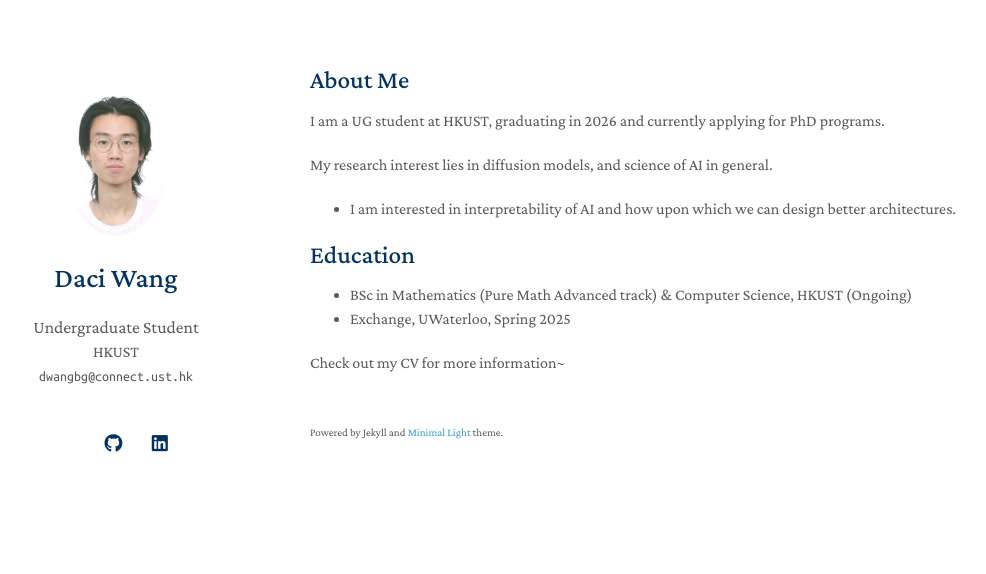
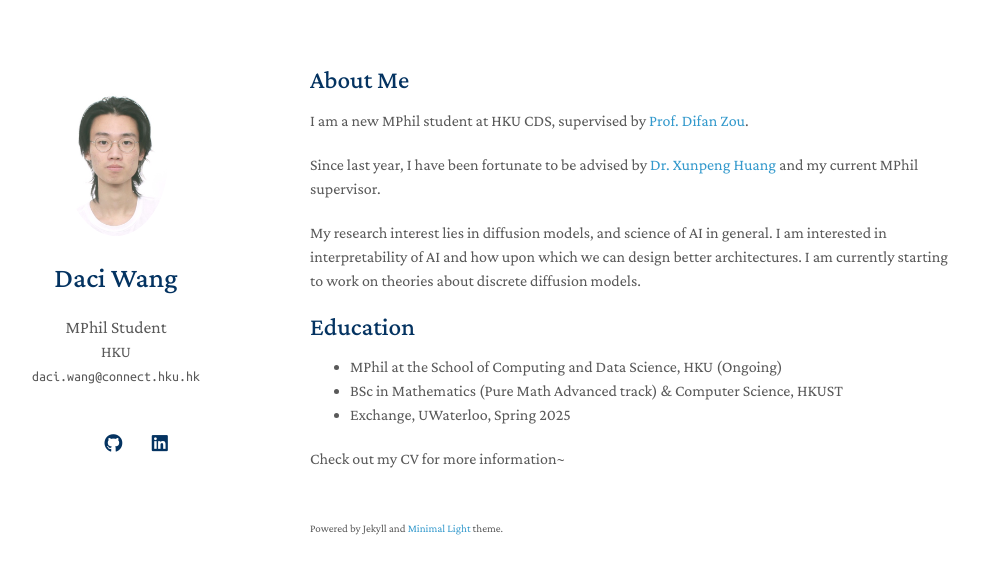
Before and after one commit to daci-wang/daci-wang.github.io, a Jekyll site: the page built from index.md, in a window 1280 px wide. Shown: the top 574 px of the page, without its empty margins (160-1146 px from the left). Built offline with Jekyll 4.4.1, drawn with Linux system fonts in a browser that asks for light colours; a style sheet for code colours, icons or effects is not loaded; our own code applies the rules of GitHub Pages for plain Markdown files.

Commit message:
Update MPhil information

```diff
--- a/_config.yml
+++ b/_config.yml
@@ -1,12 +1,12 @@
 # Basic Information
 title: Daci Wang
-position: Undergraduate Student
-affiliation: HKUST
-email: dwangbg@connect.ust.hk
+position: MPhil Student
+affiliation: HKU
+email: daci.wang@connect.hku.hk
 
 # Search Engine Optimization (SEO)
 # The following information is used to improve the website traffic from search engines, e.g., Google.
-keywords: Daci Wang, HKUST, Machine Learning
+keywords: Daci Wang, HKU, Machine Learning
 description: Daci Wang's academic homepage
 canonical: https://daci-wang.github.io/
 
--- a/index.md
+++ b/index.md
@@ -4,14 +4,18 @@ layout: homepage
 
 ## About Me
 
-I am a UG student at HKUST, graduating in 2026 and currently applying for PhD programs.
+I am a new MPhil student at HKU CDS, supervised by [Prof. Difan Zou](https://difanzou.github.io/).
 
-My research interest lies in diffusion models, and science of AI in general.
-- I am interested in interpretability of AI and how upon which we can design better architectures.
+Since last year, I have been fortunate to be advised by [Dr. Xunpeng Huang](https://xunpeng746.github.io/) and my current MPhil supervisor.
+
+My research interest lies in diffusion models, and science of AI in general. I am interested in interpretability of AI and how upon which we can design better architectures. I am currently starting to work on theories about discrete diffusion models.
+
+
 
 ## Education
 
-- BSc in Mathematics (Pure Math Advanced track) & Computer Science, HKUST (Ongoing)
+- MPhil at the School of Computing and Data Science, HKU (Ongoing)
+- BSc in Mathematics (Pure Math Advanced track) & Computer Science, HKUST
 - Exchange, UWaterloo, Spring 2025
 
 Check out my CV for more information~
```
Also changed, not shown: 1 other file.
